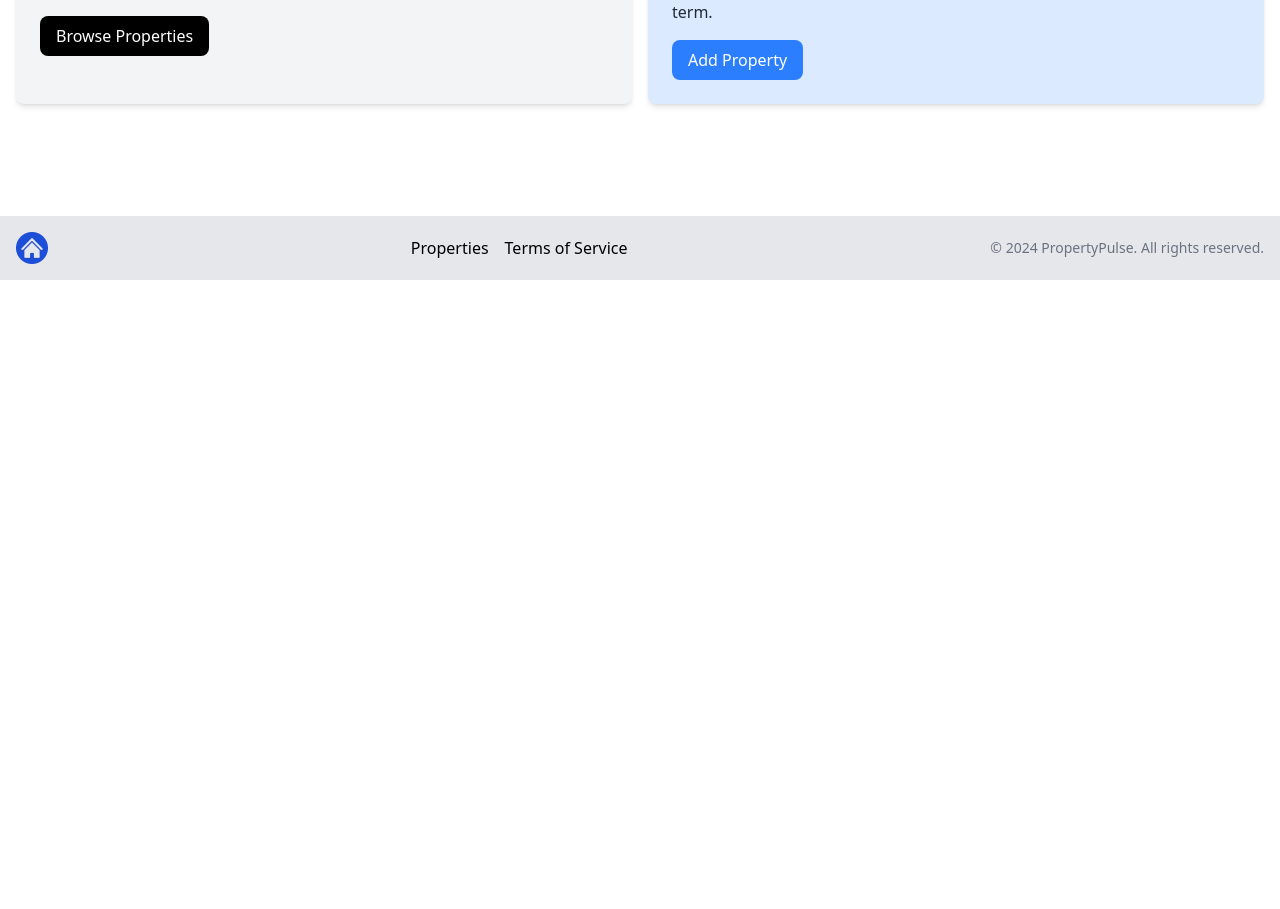
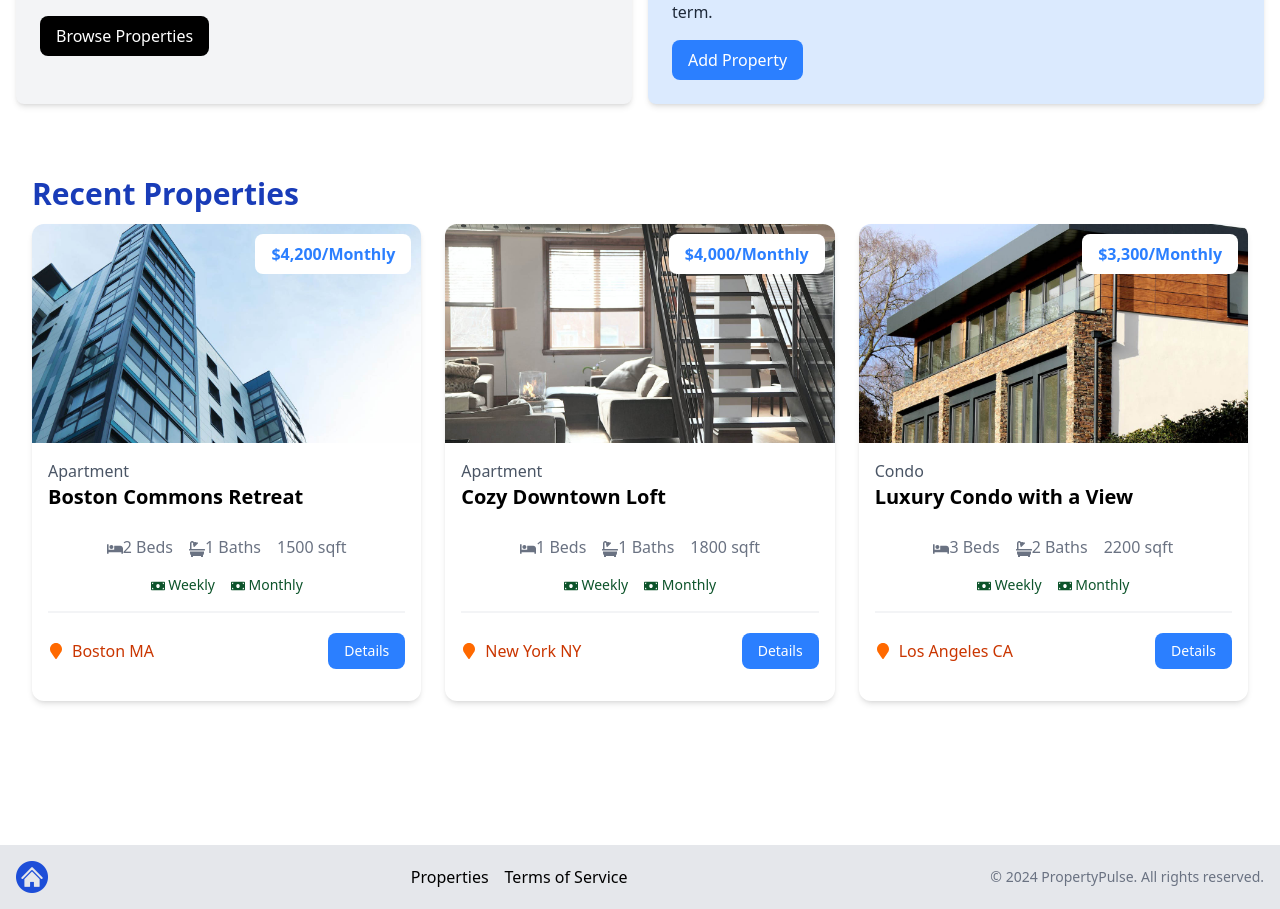
Before and after one commit to mohammedansarusman/propertyApp, a Next.js app: page / in a window 1280 px wide. Shown: the part 541-1450 px from the top of the page. Before the commit the page ends 821 px from the top, so only its background shows below. Built offline with nearby package versions, Linux system fonts and the light colour scheme; no server answers.

Commit message:
learning mongo db

```diff
--- a/package.json
+++ b/package.json
@@ -9,10 +9,13 @@
   },
   "dependencies": {
     "lucide-react": "^0.553.0",
+    "mongodb": "^7.0.0",
+    "mongoose": "^8.19.4",
     "next": "16.0.1",
     "react": "19.2.0",
     "react-dom": "19.2.0",
-    "react-icons": "^5.5.0"
+    "react-icons": "^5.5.0",
+    "react-spinners": "^0.17.0"
   },
   "devDependencies": {
     "@tailwindcss/postcss": "^4",
--- /dev/null
+++ b/src/app/loading.jsx
@@ -0,0 +1,11 @@
+"use client";
+import ClipLoader from "react-spinners/ClipLoader";
+const override = {
+  display: "block",
+  margin: "100px auto",
+};
+const LoadingPage = () => {
+  return <ClipLoader color="#3b82f6" cssOverride={override} size={150} aria-label='Loading Spinner'/>;
+};
+
+export default LoadingPage;
--- /dev/null
+++ b/src/app/not-found.jsx
@@ -0,0 +1,33 @@
+import Link from "next/link";
+import { FaExclamationTriangle } from "react-icons/fa";
+
+const NotFound = () => {
+  return (
+    <div>
+      <section className="bg-blue-50 min-h-screen flex-grow">
+        <div className="container m-auto max-w-2xl py-24">
+          <div className="bg-white px-6 py-24 mb-4 shadow-md rounded-md border m-4 md:m-0">
+            <div className="flex justify-center">
+                <FaExclamationTriangle className="text-red-500 text-6xl"/>
+            </div>
+            <div className="text-center">
+              <h1 className="text-3xl font-bold mt-4 mb-2">Page Not Found</h1>
+              <p className="text-gray-500 text-xl mb-10">
+                The page you are looking for does not exist.
+              </p>
+              <Link
+                href="/"
+                className="bg-blue-700 hover:bg-blue-800 text-white font-bold py-4 px-6 rounded"
+              >
+                Go Home
+              </Link>
+            </div>
+          </div>
+        </div>
+        <div className="flex-grow"></div>
+      </section>
+    </div>
+  );
+};
+
+export default NotFound;
--- a/src/app/page.js
+++ b/src/app/page.js
@@ -1,12 +1,18 @@
 import Image from "next/image";
 import Hero from "@/components/Hero";
 import InfoBoxes from "@/components/InfoBoxes";
+import HomeProperties from "@/components/HomeProperties";
+import connectedDB from "@/config/database";
+
 
 export default function Home() {
+  connectedDB();
   return (
     <>
       <Hero />
       <InfoBoxes />
+      <HomeProperties />
+
     </>
   );
 }
--- /dev/null
+++ b/src/components/HomeProperties.jsx
@@ -0,0 +1,20 @@
+import PropertyCard from "./PropertyCard";
+import properties from '@/properties.json'
+const HomeProperties = () => {
+  return (
+    <section className="px-4 py-6">
+      <div className="container-xl lg:container m-auto px-4 py-6">
+        <h1 className="text-3xl mt-2 mb-3 font-semibold text-blue-800">Recent Properties</h1>
+        <div className="grid grid-cols-1 md:grid-cols-3 gap-6">
+          {properties.map((property,index) => (
+            index<3 && <div key={property._id}>
+              <PropertyCard property={property} />
+            </div>
+          ))}
+        </div>
+      </div>
+    </section>
+  );
+};
+
+export default HomeProperties;
--- a/src/components/PropertyCard.jsx
+++ b/src/components/PropertyCard.jsx
@@ -1,9 +1,13 @@
 import Link from "next/link";
 import Image from "next/image";
-import { FaBath, FaBed, FaMoneyBill } from "react-icons/fa";
+import { useRates } from "@/customHooks/useRates";
+import { FaBath, FaBed, FaMapMarker, FaMoneyBill } from "react-icons/fa";
 const PropertyCard = ({ property }) => {
-  const { type, name, images, rates, baths, beds, square_feet, location, _id } = property;
-  console.log("images=>", rates.monthly);
+  const { type, name, images, rates, baths, beds, square_feet, location, _id } =
+    property;
+
+  const rate = useRates(rates);
+
   return (
     <div className="rounded-xl shadow-md relative">
       <Image
@@ -21,42 +25,45 @@ const PropertyCard = ({ property }) => {
           <h3 className="text-xl font-bold">{name}</h3>
         </div>
         <h3 className="absolute top-[10px] right-[10px] bg-white px-4 py-2 rounded-lg text-blue-500 font-bold text-right md:text-center lg:text-right">
-          {rates.monthly + "/ma"}
+          {rate}
         </h3>
 
         <div className="flex justify-center gap-4 text-gray-500 mb-4">
-           <p>
-            <FaBed className="md:hidden lg:inline" />{beds}{' '}
-            <span className="md:hidden lg:inline">Beds</span>
-           </p>
           <p>
-            <FaBath className="md:hidden lg:inline" />{baths}{' '}
-            <span className="md:hidden lg:inline">Baths</span>
+            <FaBed className="md:hidden lg:inline" />
+            {beds} <span className="md:hidden lg:inline">Beds</span>
+          </p>
+          <p>
+            <FaBath className="md:hidden lg:inline" />
+            {baths} <span className="md:hidden lg:inline">Baths</span>
           </p>
           <p>
             <i className="fa-solid fa-ruler-combined"></i>
-            {square_feet}{' '} <span className="md:hidden lg:inline">sqft</span>
+            {square_feet} <span className="md:hidden lg:inline">sqft</span>
           </p>
         </div>
 
         <div className="flex justify-center gap-4 text-green-900 text-sm mb-4">
           <p>
-            <FaMoneyBill className="md:hidden lg:inline"/> Weekly
+            <FaMoneyBill className="md:hidden lg:inline" /> Weekly
           </p>
           <p>
-            <FaMoneyBill className="md:hidden lg:inline"/> Monthly
+            <FaMoneyBill className="md:hidden lg:inline" /> Monthly
           </p>
         </div>
 
         <div className="border border-gray-100 mb-5"></div>
 
         <div className="flex flex-col lg:flex-row justify-between mb-4">
-          <div className="flex align-middle gap-2 mb-4 lg:mb-0">
-            <i className="fa-solid fa-location-dot text-lg text-orange-700"></i>
-            <span className="text-orange-700">{location.city}{' '}{location.state}</span>
+          <div className="flex align-middle gap-2 mb-4 lg:mb-0 items-center">
+            <FaMapMarker className="text-orange-500" />
+            {/* <i className="fa-solid fa-location-dot text-lg text-orange-700"></i> */}
+            <span className="text-orange-700">
+              {location.city} {location.state}
+            </span>
           </div>
           <Link
-            href={`/property/${_id }`}
+            href={`/property/${_id}`}
             className="h-9 bg-blue-500 hover:bg-blue-600 text-white px-4 py-2 rounded-lg text-center text-sm"
           >
             Details
--- /dev/null
+++ b/src/config/database.js
@@ -0,0 +1,22 @@
+import mongoose from "mongoose";
+
+let connected = false;
+
+const connectedDB = async () => {
+  mongoose.set("strictQuery", true);
+
+  //  if database is connected
+  if (connected) {
+    console.log("MongoDB connected");
+    return;
+  }
+
+  // Connect to MongoDB
+  try {
+    await mongoose.connect(process.env.MONGODB_URI);
+    connected = true;
+  } catch (error) {
+    console.log(error)
+  }
+};
+export default connectedDB;
--- /dev/null
+++ b/src/customHooks/useRates.js
@@ -0,0 +1,9 @@
+export const useRates = (rates) => {
+  if (rates.monthly) {
+    return `$${rates.monthly.toLocaleString()}/Monthly`;
+  } else if (rates.weekly) {
+    return `$${rates.weekly.toLocaleString()}/weekly`;
+  } else if (rates.nightly) {
+    return `$${rates.nightly.toLocaleString()}/Night`;
+  }
+};
--- /dev/null
+++ b/src/models/Property.js
@@ -0,0 +1,14 @@
+import { Schema, model, models } from "mongoose";
+
+const PropertySchema = new Schema({
+    owner:{
+        type: Schema.Types.ObjectId,
+        ref:'User',
+        required: true,
+    },
+},{
+    timestamps: true
+});
+
+const Property = models.Property || model('Property',PropertySchema);
+export default Property;
--- /dev/null
+++ b/src/models/User.js
@@ -0,0 +1,28 @@
+import { Schema, model, models } from "mongoose";
+import { unique } from "next/dist/build/utils";
+
+const UserSchema = new Schema({
+  email: {
+    type: String,
+    unique: [true, "Email already exists"],
+    required: [true, "Email is required"],
+  },
+  username: {
+    type: String,
+    required: [true, "User name is required"],
+  },
+  image: {
+    type: String,
+  },
+  bookmarks: [
+    {
+      type: Schema.Types.ObjectId,
+      ref: "Property",
+    },
+  ],
+},{
+    timestamps: true
+});
+
+const User = models.User || model('User',UserSchema);
+export default User;
```
Also changed, not shown: 1 other file (tests, documents, lock files or other folders).
